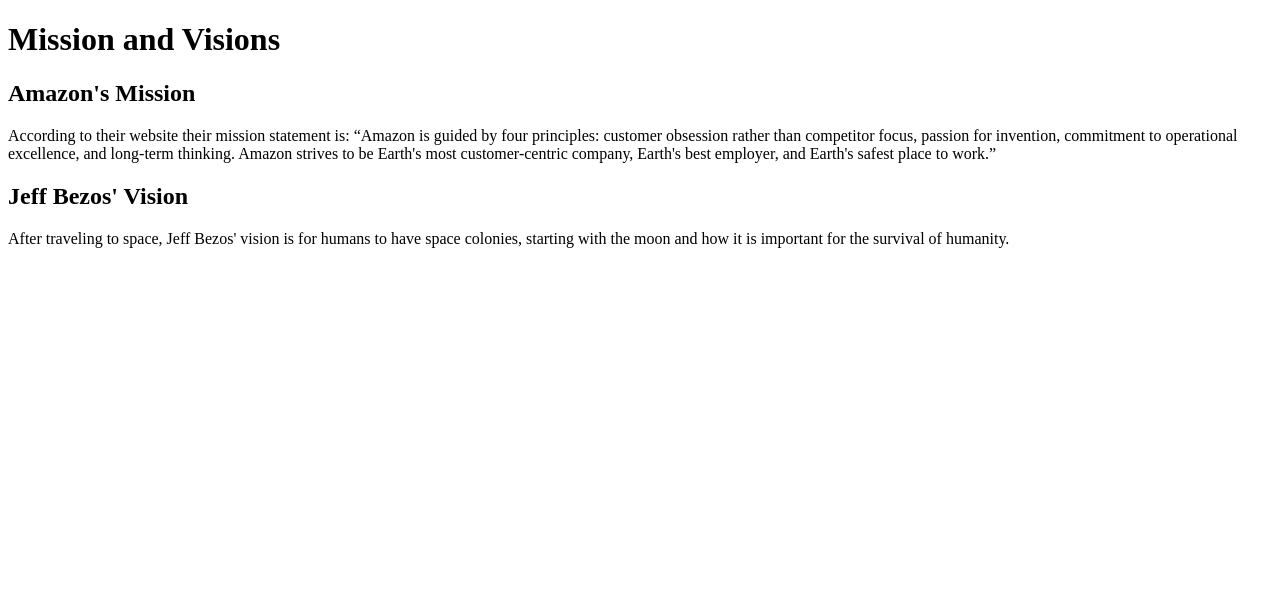
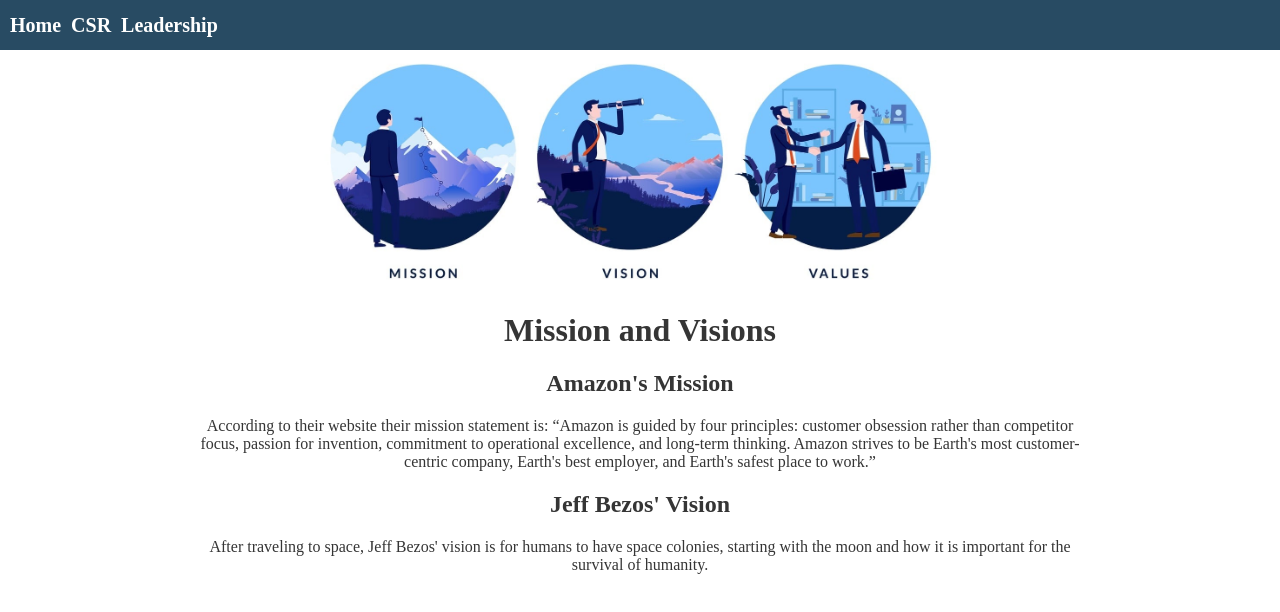
Before and after one commit to destroyer22719/Business-Management-Culminating, a plain HTML site: page missions.html in a window 1280 px wide. Drawn offline with Linux system fonts and the light colour scheme.

Commit message:
finished mission page

```diff
--- a/missions.html
+++ b/missions.html
@@ -5,21 +5,35 @@
     <meta charset="UTF-8">
     <meta http-equiv="X-UA-Compatible" content="IE=edge">
     <meta name="viewport" content="width=device-width, initial-scale=1.0">
+    <link rel="stylesheet" href="styles/base.css">
+    <link rel="stylesheet" href="styles/missions.css">
     <title>BOH4M Culminating | Mission and Visions</title>
 </head>
 
 <body>
-    <main>
-
+    <header>
+        <nav class="nav">
+            <div class="nav__item"><a href="./index.html">Home</a></div>
+            <div class="nav__item"><a href="./csr.html">CSR</a></div>
+            <div class="nav__item"><a href="./leadership.html">Leadership</a></div>
+        </nav>
+    </header>
+    <main class="main">
+        <img class="main__img" src="images/vision.jpg" alt="vision, values, and mission">
+        <div class="main__text">
+            <h1>Mission and Visions</h1>
+            <h2>Amazon's Mission</h2>
+            <p>According to their website their mission statement is: “Amazon is guided by four principles: customer
+                obsession
+                rather than competitor focus, passion for invention, commitment to operational excellence, and long-term
+                thinking. Amazon strives to be Earth&apos;s most customer-centric company, Earth&apos;s best employer,
+                and
+                Earth&apos;s safest place to work.”</p>
+            <h2>Jeff Bezos' Vision</h2>
+            <p>After traveling to space, Jeff Bezos&apos; vision is for humans to have space colonies, starting with the
+                moon and how it is important for the survival of humanity.</p>
+        </div>
     </main>
-    <h1>Mission and Visions</h1>
-    <h2>Amazon's Mission</h2>
-    <p>According to their website their mission statement is: “Amazon is guided by four principles: customer obsession
-        rather than competitor focus, passion for invention, commitment to operational excellence, and long-term
-        thinking. Amazon strives to be Earth&apos;s most customer-centric company, Earth&apos;s best employer, and
-        Earth&apos;s safest place to work.”</p>
-    <h2>Jeff Bezos' Vision</h2>
-    <p>After traveling to space, Jeff Bezos&apos; vision is for humans to have space colonies, starting with the moon and how it is important for the survival of humanity.</p>
 </body>
 
 </html>
--- /dev/null
+++ b/styles/missions.css
@@ -0,0 +1,20 @@
+body {
+    background-color: white;
+}
+
+.main {
+    width: 100%;
+    display: flex;
+    flex-direction: column;
+    align-items: center;
+    text-align: center;
+}
+
+.main__img {
+    margin-right: 20px;
+    width: 50%;
+}
+
+.main__text {
+    width: 70%;
+}
```
Also changed, not shown: images/vision.jpg (added).
